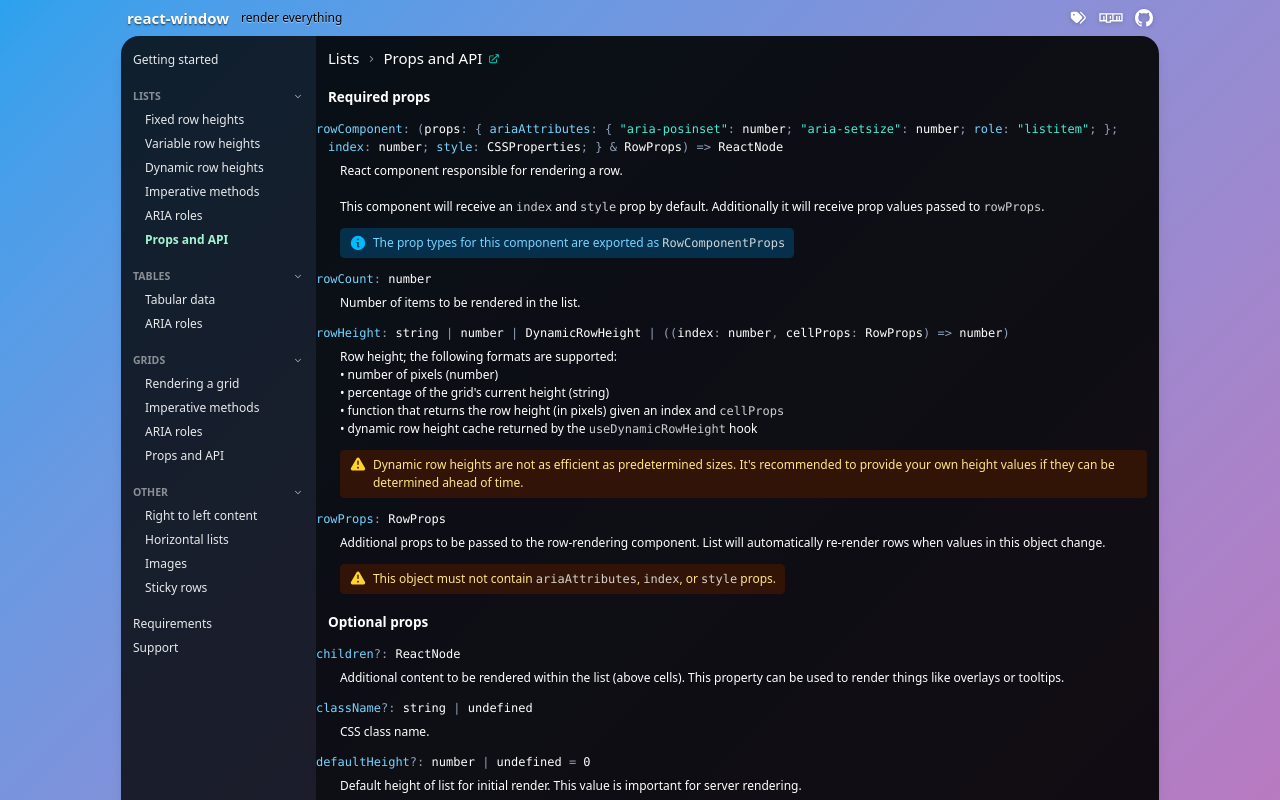
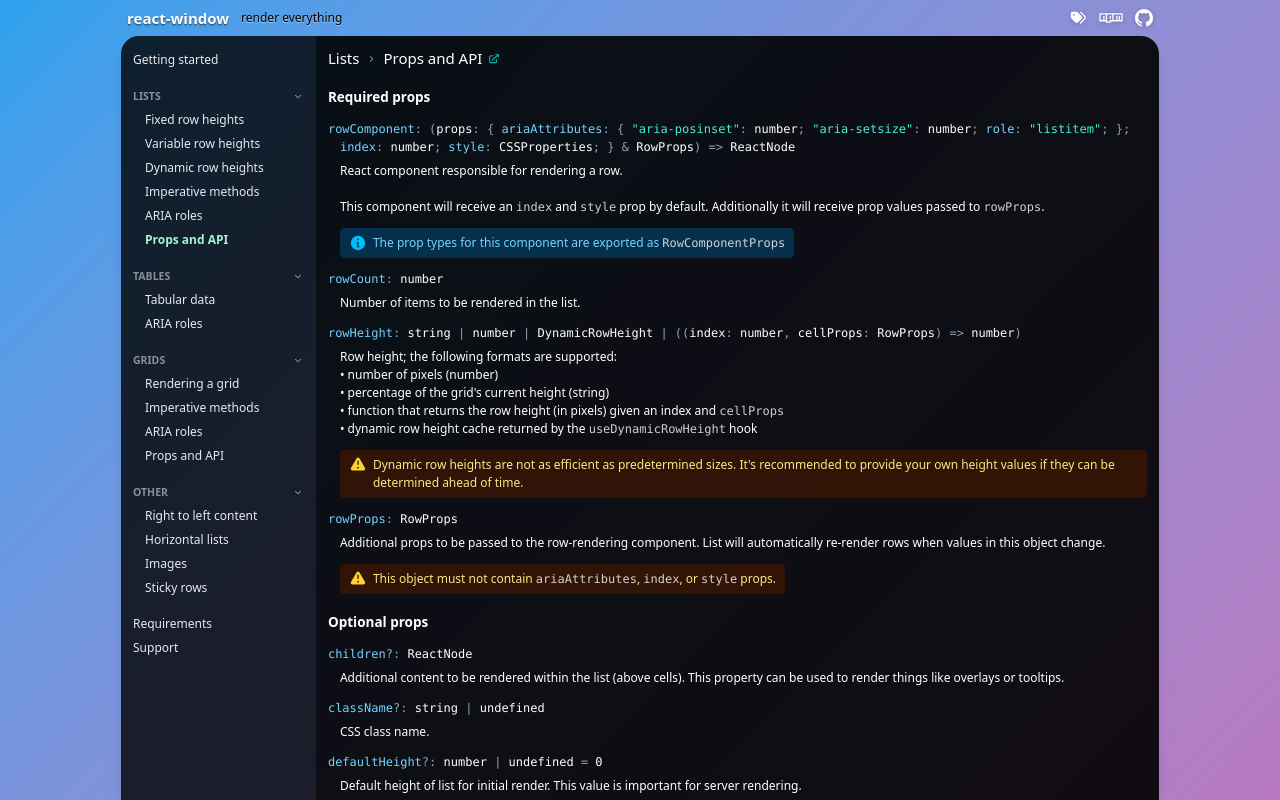
Before and after one commit to bvaughn/react-window, a React (Vite) app: page /list/props in a window 1280 px wide. Built offline with nearby package versions, Linux system fonts and the light colour scheme.

Commit message:
Fix indent on props API page

```diff
--- a/src/components/props/ComponentPropsSection.tsx
+++ b/src/components/props/ComponentPropsSection.tsx
@@ -19,7 +19,7 @@ export function ComponentPropsSection({
       <dl>
         {props.map((prop) => (
           <div key={prop.name}>
-            <dt className="mt-4 mb-2 pl-4 indent-[-1rem]">
+            <dt className="mt-4 mb-2 pl-8 indent-[-1rem]">
               <Code
                 className="bg-transparent inline-block p-0"
                 html={prop.html}
```
